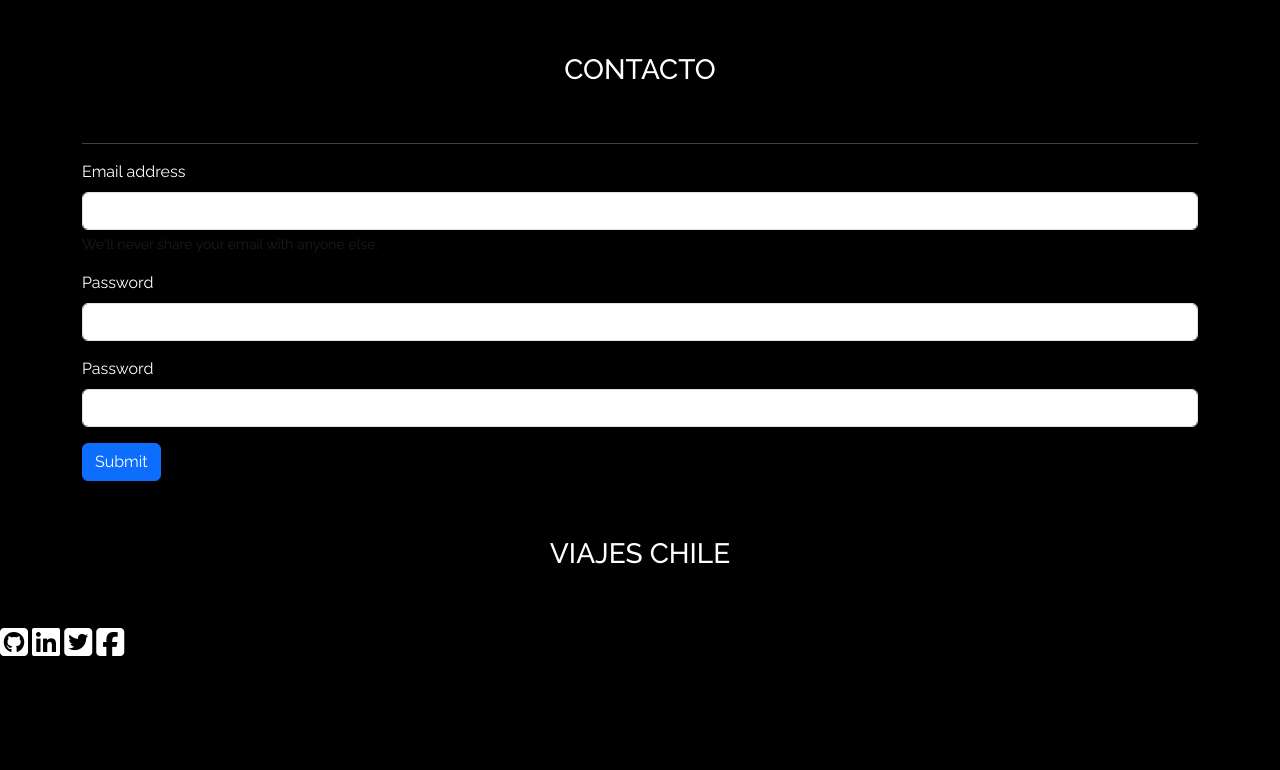
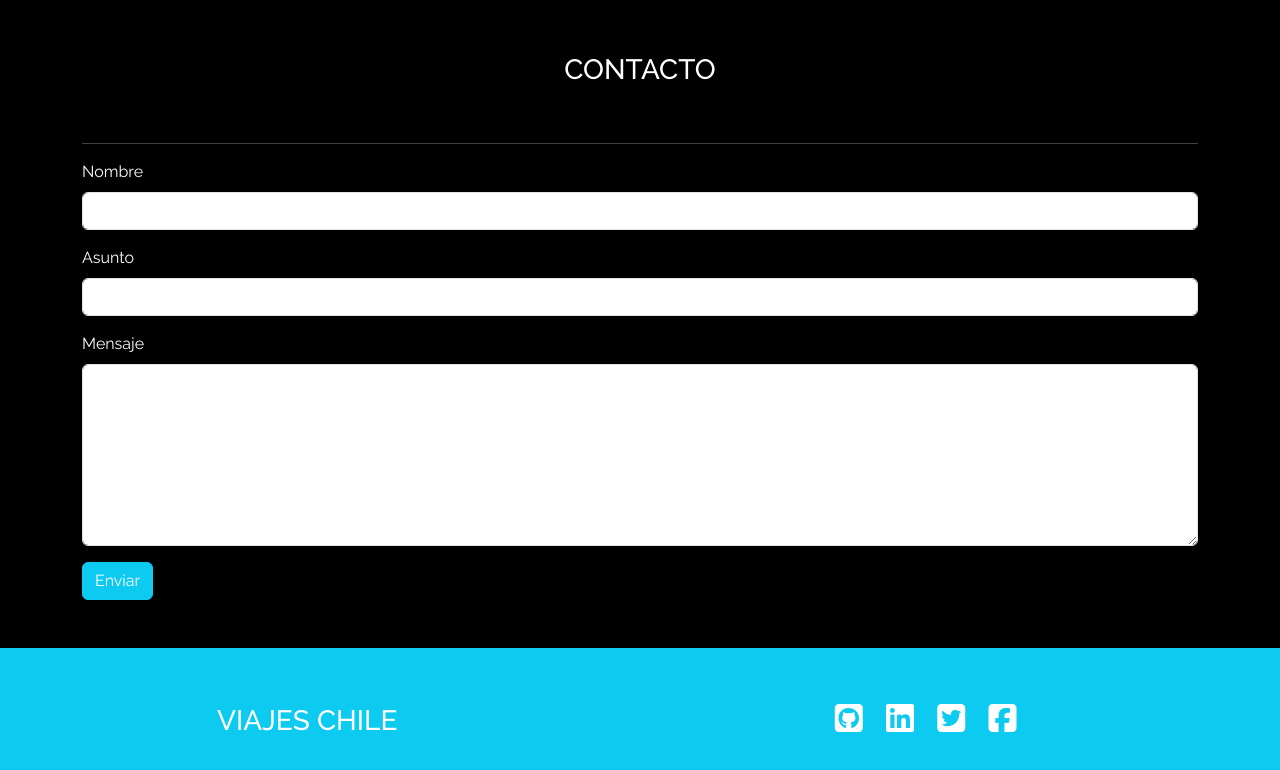
Before and after one commit to ClaudioMendez68/viajes_chile, a plain HTML site: page index.html in a window 1280 px wide. Shown: the part 2235-3005 px from the top of the page. Before the commit the page ends 2896 px from the top, so only its background shows below. Drawn offline with nearby package versions, Linux system fonts and the light colour scheme.

Commit message:
Se termina diseño sección de formulario 'Contacto' y footer

```diff
--- a/assets/css/style.css
+++ b/assets/css/style.css
@@ -41,3 +41,17 @@ article i {
 .card img {
     height: 173px;
 }
+
+footer h3 {
+    display: inline-block;
+    width: 48%;
+}
+
+.logos {
+    display: inline-block;
+    width: 48%;
+}
+
+.logos i {
+    margin: 0 0.3em;
+}
--- a/index.html
+++ b/index.html
@@ -150,27 +150,26 @@
             <hr>
             <form>
                 <div class="mb-3">
-                    <label for="exampleInputEmail1" class="form-label">Email address</label>
-                    <input type="email" class="form-control" id="exampleInputEmail1" aria-describedby="emailHelp">
-                    <div id="emailHelp" class="form-text">We'll never share your email with anyone else.</div>
+                    <label for="inputName" class="form-label">Nombre</label>
+                    <input type="text" class="form-control" id="inputName" name="inputName">
+                  </div>
+                <div class="mb-3">
+                    <label for="inputSubject" class="form-label">Asunto</label>
+                    <input type="text" class="form-control" id="inputSubject" name="inputSubject">
                 </div>
                 <div class="mb-3">
-                    <label for="exampleInputPassword1" class="form-label">Password</label>
-                    <input type="password" class="form-control" id="exampleInputPassword1">
+                    <label for="inputMessage" class="form-label">Mensaje</label>
+                    <textarea class="form-control" id="inputMessage" name="inputMessage" rows="7" cols="10"></textarea>
                 </div>
-                <div class="mb-3">
-                    <label for="exampleInputPassword1" class="form-label">Password</label>
-                    <input type="password" class="form-control" id="exampleInputPassword1">
-                </div>
-                <button type="submit" class="btn btn-primary">Submit</button>
+                <button type="submit" class="btn btn-info text-white">Enviar</button>
             </form>
         </section>
     </div> <!-- FIN CONTAINER -->
 
     <!-- FOOTER -->
-    <footer>
+    <footer class="bg-info mt-5">
         <h3>VIAJES CHILE</h3>
-        <div>
+        <div class="logos text-center">
             <i class="fab fa-github-square"></i>
             <i class="fab fa-linkedin"></i>
             <i class="fab fa-twitter-square"></i>
```
